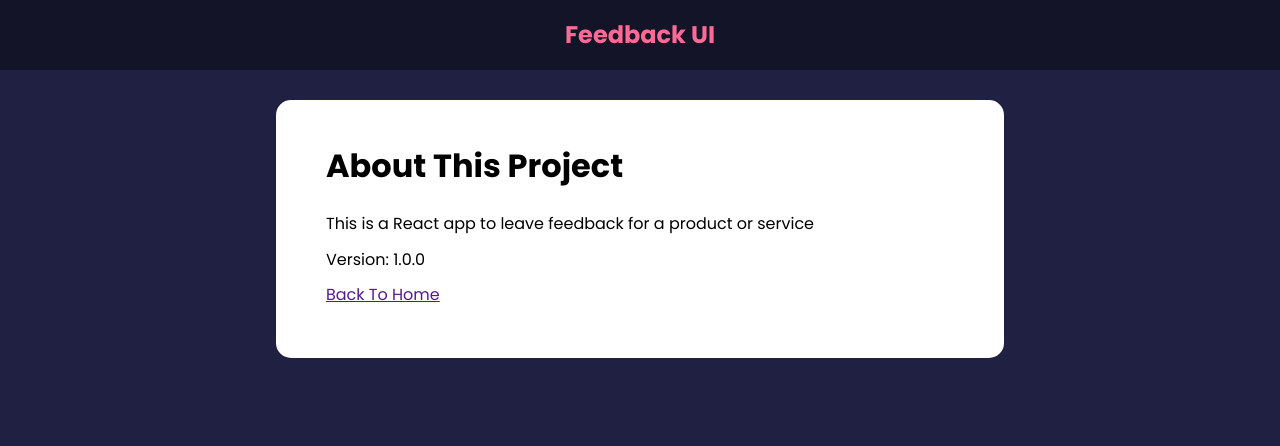
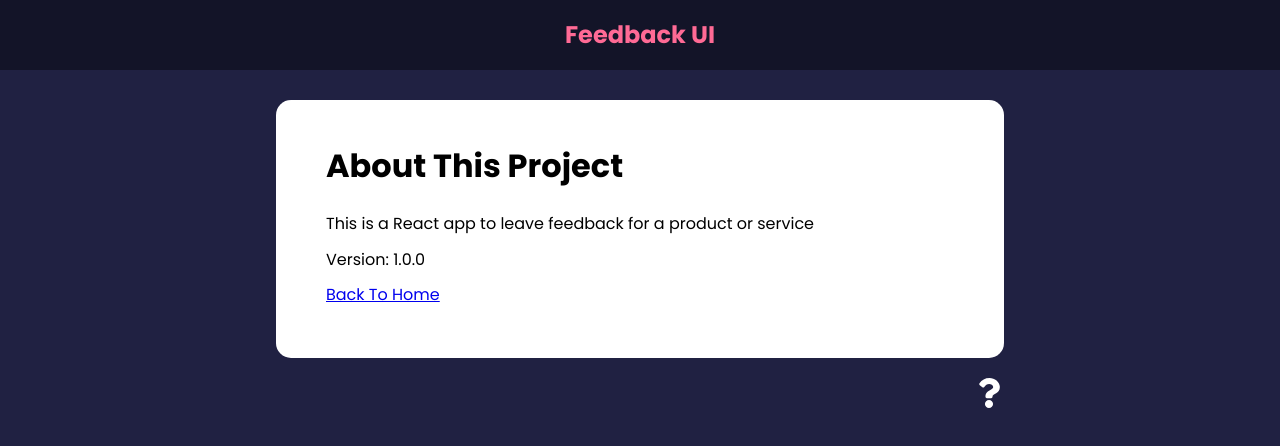
Before and after one commit to energyshock/feedback-app, a React (Create React App) app: page /about in a window 1280 px wide. Shown: the top 446 px of the page. Built offline with nearby package versions, Linux system fonts and the light colour scheme.

Commit message:
27. Creating Links

```diff
--- a/src/App.js
+++ b/src/App.js
@@ -5,6 +5,7 @@ import Header from './components/Header';
 import FeedbackList from './components/FeedbackList';
 import FeedbackStats from './components/FeedbackStats';
 import FeedbackForm from './components/FeedbackForm';
+import AboutIconLink from './components/AboutIconLink';
 import FeedbackData from './data/FeedbackData';
 import AboutPage from './pages/AboutPage';
 
@@ -43,6 +44,8 @@ function App() {
           ></Route>
           <Route path="/about" element={<AboutPage />} />
         </Routes>
+
+        <AboutIconLink />
       </div>
     </Router>
   );
--- /dev/null
+++ b/src/components/AboutIconLink.jsx
@@ -0,0 +1,19 @@
+import {FaQuestion} from 'react-icons/fa'
+import {Link} from 'react-router-dom'
+
+function AboutIconLink() {
+  return (
+    <div className='about-link'>
+      {/* <Link to={{
+        pathname: '/about',
+        search: '?sort=name',
+        hash: '#hello'
+      }}> */}
+      <Link to='/about'>
+        <FaQuestion size={30} />
+      </Link>
+
+    </div>
+  )
+}
+export default AboutIconLink
--- a/src/pages/AboutPage.jsx
+++ b/src/pages/AboutPage.jsx
@@ -1,3 +1,4 @@
+import {Link} from 'react-router-dom'
 import Card from "../components/shared/Card"
 
 function AboutPage() {
@@ -8,7 +9,7 @@ function AboutPage() {
         <p>This is a React app to leave feedback for a product or service</p>
         <p>Version: 1.0.0</p>
         <p>
-          <a href="">Back To Home</a>
+          <Link to="/">Back To Home</Link>
         </p>
       </div>
     </Card>
```
